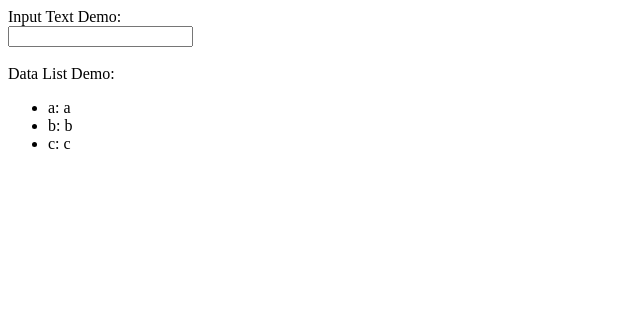
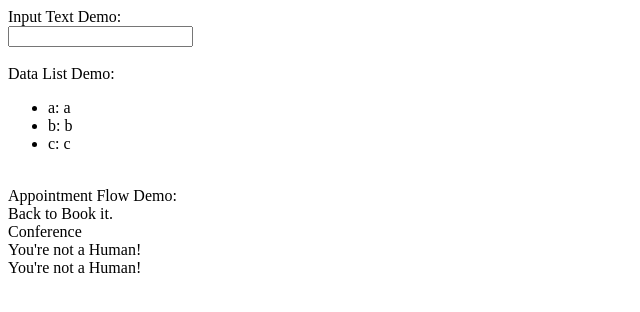
Before and after one commit to Waterstrong/react-learning, a Next.js app: page / in a window 1280 px wide. Shown: the top 312 px of the page, without its empty margins (0-640 px from the left). Built offline with nearby package versions, Linux system fonts and the light colour scheme.

Commit message:
finish appointment flow practice

```diff
--- /dev/null
+++ b/pages/appointment.js
@@ -0,0 +1,11 @@
+import Flow from './flow'
+
+export default props => (
+    <div>
+        <Flow condition={props.isHuman}
+              yes={<Flow condition={props.isBooked}
+                         yes="Back to Book it."
+                         no="Conference"/>}
+              no="You're not a Human!"/>
+    </div>
+)
--- /dev/null
+++ b/pages/flow.js
@@ -0,0 +1,3 @@
+export default props => (
+    <div>{props.condition ? props.yes : props.no}</div>
+)
--- a/pages/index.js
+++ b/pages/index.js
@@ -1,5 +1,6 @@
 import Input from './input'
 import List from './list'
+import Appointment from './appointment'
 
 export default props => {
     const data = {a: 'a', b: 'b', c: 'c'};
@@ -13,6 +14,12 @@ export default props => {
             <br/>
             Data List Demo:
             <List data={data}/>
+            <br/>
+            Appointment Flow Demo:
+            <Appointment isHuman={true} isBooked={true}/>
+            <Appointment isHuman={true} isBooked={false}/>
+            <Appointment isHuman={false} isBooked={true}/>
+            <Appointment isHuman={false} isBooked={false}/>
         </div>
     )
 }
```
